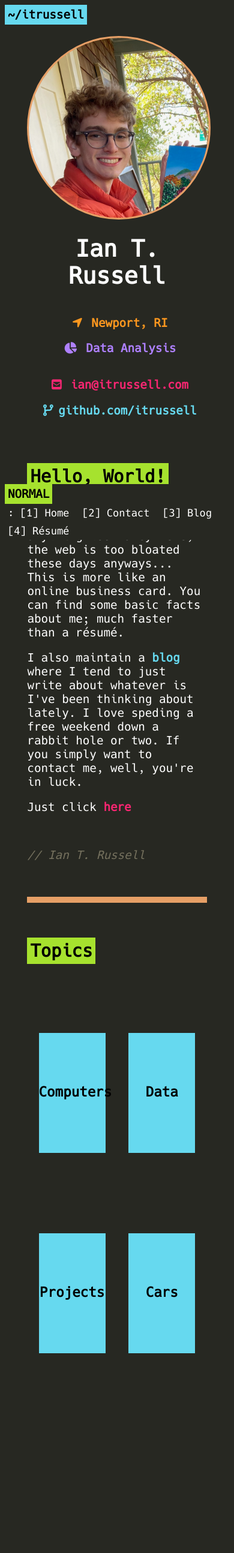
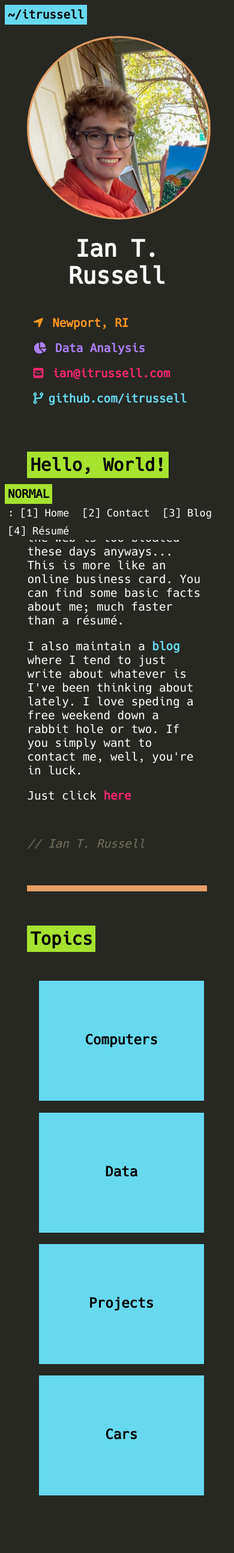
Before and after one commit to ITRussell/ITRussell.github.io, a Jekyll site: the page built from index.html, in a window 390 px wide. Shown: the whole page at 60% size. Built offline with Jekyll 4.4.1, drawn with Linux system fonts in a browser that asks for light colours; nearby versions of some CDN libraries; before the commit the page ends 2371 px from its top, so only the background shows below that.

Commit message:
Updated style for mobile

```diff
--- a/assets/css/style.css
+++ b/assets/css/style.css
@@ -222,3 +222,34 @@
     padding: 0 10% 0 10%;
   }
 }
+
+@media screen and (max-width: 650px) {
+.cards {
+    display: block;
+    margin: 0;
+  }
+  .topics-greeting {
+    margin-bottom: 1em;
+  }
+  .business-card-left {
+    margin-bottom: -1em;
+  }
+  .headline {
+    text-align: left;
+  }
+  .nametag {
+    text-align: center;
+  }
+.topic-card {
+    font-weight: bold;
+    position: relative;
+    text-align: center;
+    display: flex;
+    justify-content: center;
+    height: 200px;
+    width: 92%;
+    margin: 1em;
+    color: black;
+    background-color: #66D9EF;
+  }
+}
```
